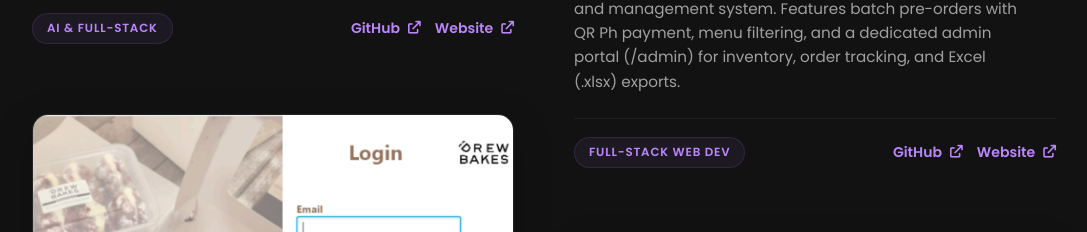
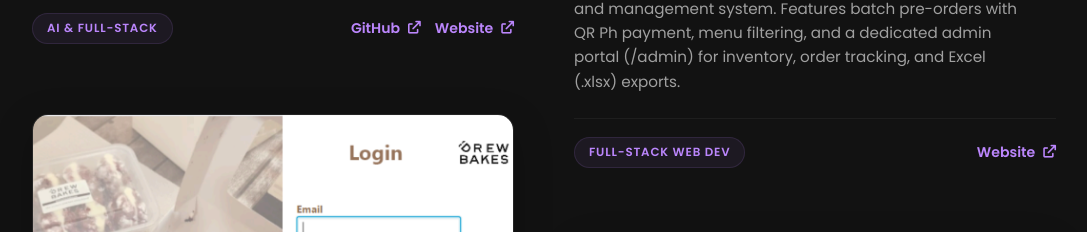
Before and after one commit to mcmarasigan/mcmarasigan.github.io, a React (Vite) app: page / in a window 1280 px wide. Shown: the part 3802-4034 px from the top of the page, without its empty margins (96-1183 px from the left). Built offline with nearby package versions, Linux system fonts and the light colour scheme.

Commit message:
fix: remove public github repository links for private projects (TinyBaker PH and FreshEval)

```diff
--- a/src/components/Projects.jsx
+++ b/src/components/Projects.jsx
@@ -81,8 +81,8 @@ const projects = [
         thumb: '/tinybaker/logo.png',
         tag: 'Full-Stack Web Dev',
         desc: 'A modern, kawaii-themed online bakery ordering platform and management system. Features batch pre-orders with QR Ph payment, menu filtering, and a dedicated admin portal (/admin) for inventory, order tracking, and Excel (.xlsx) exports.',
-        link: 'https://github.com/mcmarasigan/TinybakerPH',
-        linkLabel: 'GitHub',
+        link: '',
+        linkLabel: 'Private Repo',
         demoLink: 'https://tinybakerph.vercel.app/',
         demoLinkLabel: 'Website',
         images: genImgs('tinybaker', 'tinybaker-screenshot', 15, 'png'),
@@ -249,8 +249,8 @@ const projects = [
         thumb: '/fresh-eval/fresheval-thumbnail.png',
         tag: 'AI & Mobile',
         desc: 'A Flutter-based mobile app for real-time freshness evaluation of vegetables, leveraging YOLOv8 and EfficientNetB7 for image classification. The AI model was trained in Python using TensorFlow, aiming to reduce food waste.',
-        link: 'https://github.com/mcmarasigan/fresheval',
-        linkLabel: 'GitHub',
+        link: '',
+        linkLabel: 'Private Repo',
         images: genImgs('fresh-eval', 'fresh-eval-screenshot', 8, 'jpg'),
         captions: [
             'Launching the Application - Helpful tips on starting the app.',
```
